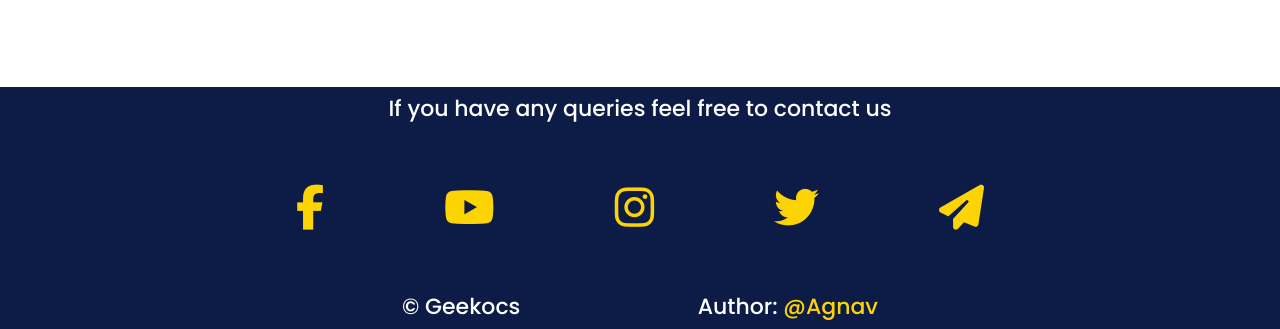
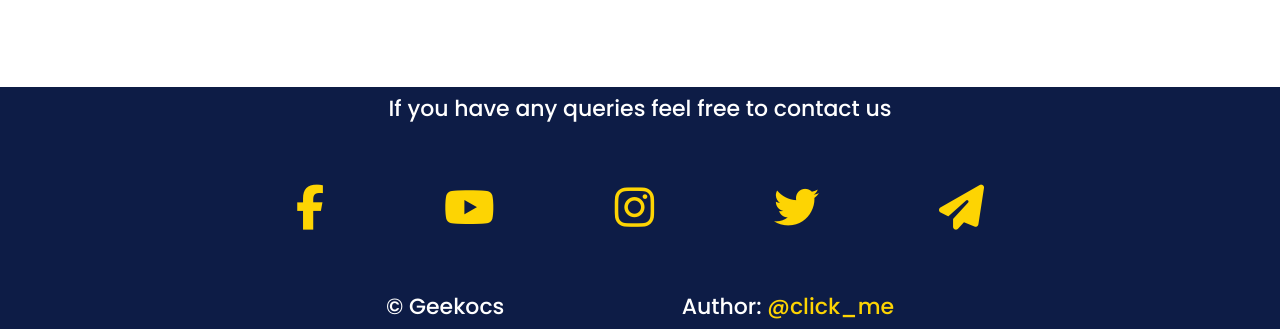
Before and after one commit to geekocs/geekocs, a plain HTML site: page index.html in a window 1280 px wide. Shown: the part 2500-2829 px from the top of the page. Drawn offline with Linux system fonts and the light colour scheme.

Commit message:
Initial commit

```diff
--- a/index.html
+++ b/index.html
@@ -141,7 +141,7 @@
           <a
             href="https://instagram.com/agnah._?igshid=YmMyMTA2M2Y="
             id="author"
-            >@Agnav</a
+            >@click_me</a
           >
         </div>
       </footer>
```
